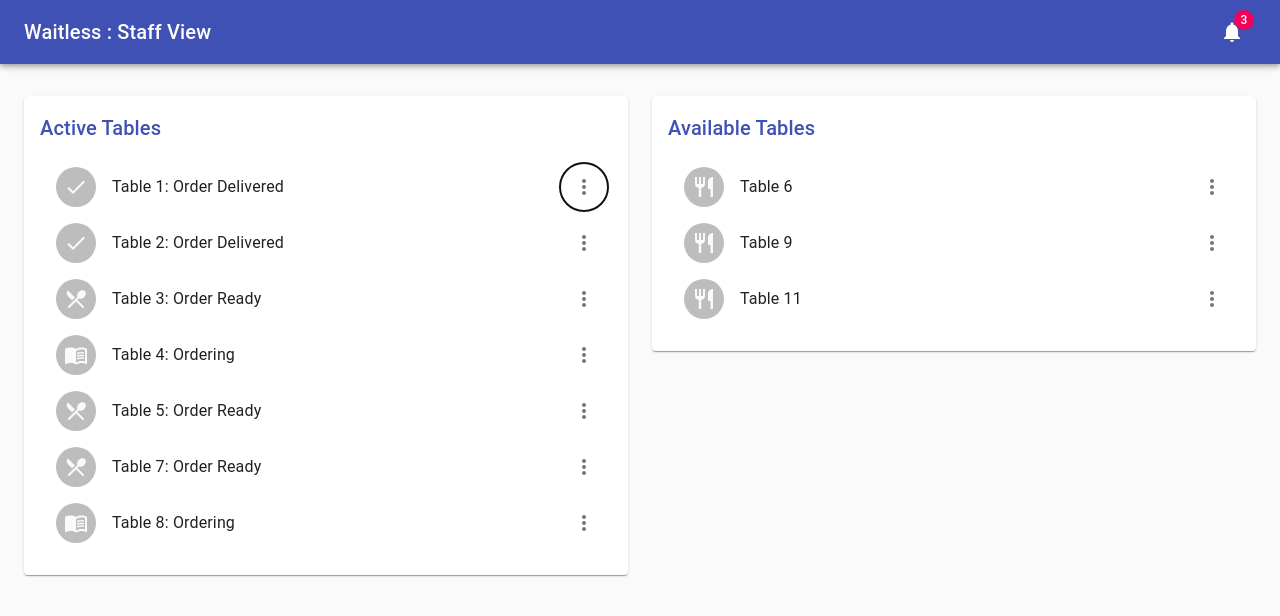
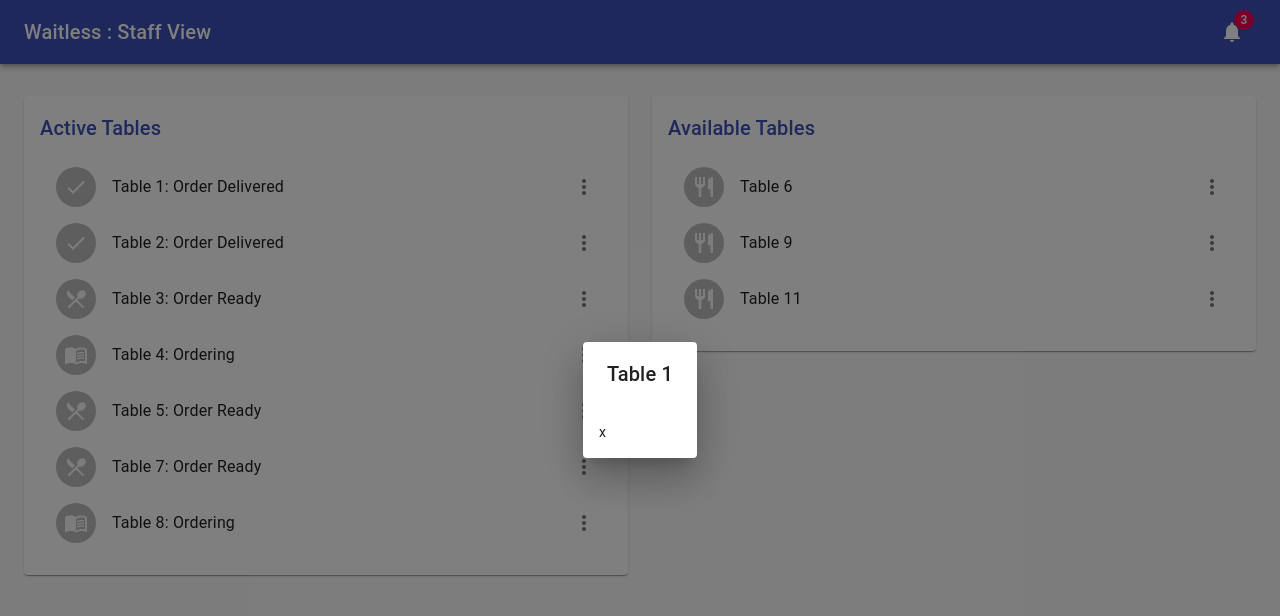
Before and after one commit to firzad/WaitLess, a React (Create React App) app in the folder client/: page /staff in a window 1280 px wide. Both pictures are taken after a click on the button 584 px from the left and 187 px from the top of the page. Shown: the top 616 px of the page. Built offline with nearby package versions, Linux system fonts and the light colour scheme.

Commit message:
Table Dialogue setup

```diff
--- a/client/src/components/Staff/ActiveTables.tsx
+++ b/client/src/components/Staff/ActiveTables.tsx
@@ -1,9 +1,7 @@
 import React from 'react';
 import List from '@material-ui/core/List';
-import IconButton from '@material-ui/core/IconButton';
 import Restaurant from '@material-ui/icons/Restaurant';
 import ListItem from '@material-ui/core/ListItem';
-import MoreVert from '@material-ui/icons/MoreVert';
 import ListItemAvatar from '@material-ui/core/ListItemAvatar';
 import ListItemSecondaryAction from '@material-ui/core/ListItemSecondaryAction';
 import ListItemText from '@material-ui/core/ListItemText';
@@ -11,6 +9,7 @@ import Avatar from '@material-ui/core/Avatar';
 import LocalDiningIcon from '@material-ui/icons/LocalDining';
 import MenuBookIcon from '@material-ui/icons/MenuBook';
 import DoneIcon from '@material-ui/icons/Done';
+import TableDialogue from './TableDialogue'
 
 
 export default function ActiveTables(){
@@ -27,7 +26,7 @@ export default function ActiveTables(){
 			'8' : 'Ordering',
 			'1' : 'Order Delivered'
 			},
-			'icons':{}
+		'icons':{}
 	}
 
 	function createIcons(tables){
@@ -89,9 +88,9 @@ export default function ActiveTables(){
 	            primary={"Table " + tableid.toString() + ": " + active_tables.tableList[tableid]}
 	          />
 	          <ListItemSecondaryAction>
-	            <IconButton edge="end" aria-label="More">
-	              <MoreVert />
-	            </IconButton>
+
+	          <TableDialogue table={tableid}/>
+
 	          </ListItemSecondaryAction>
 	        </ListItem>
 		))
--- a/client/src/components/Staff/AssistanceDialogue.tsx
+++ b/client/src/components/Staff/AssistanceDialogue.tsx
@@ -16,15 +16,13 @@ import Dialog from '@material-ui/core/Dialog';
 function AssistanceDialogue(props) {
 	const { onClose, open } = props;
 
-	const handleClose = () => {
+	function handleClose(){
 		onClose(false);
 	};
 
 	//CALL TO THE BACKEND HERE
 	//const [assistanceList, setAssistanceList] = React.useState(backend.getTableAssistanceList());
 	const [assistanceList, setAssistanceList] = React.useState(['4','5','7']);
-
-
 
 	function removeAssistanceTable(table){
 		/////////////
@@ -33,7 +31,6 @@ function AssistanceDialogue(props) {
 		//const new_tables = backend.getTableAssistance()
 		//setAssistanceList(new_tables)
 		///////////
-
 		const tables = assistanceList.slice()
 		const index = tables.indexOf(table);
 		tables.splice(index,1)
@@ -56,7 +53,7 @@ function AssistanceDialogue(props) {
                         <ListItemSecondaryAction>
                         <IconButton edge="end"  onClick={() => removeAssistanceTable(table)} aria-label="More"  >
                             <Done />
-                            </IconButton>
+                        </IconButton>
                         </ListItemSecondaryAction>
                     </ListItem>
                 ))}
@@ -89,7 +86,8 @@ export default function AssistanceDialogueIcon(){
     setInterval(updateNumAssistance, 5000)
 
 	return (
-		<div><IconButton color="inherit" onClick={handleClickOpen}>
+		<div>
+        <IconButton color="inherit" onClick={handleClickOpen}>
             <Badge badgeContent={num_assistance} color="secondary">
               <NotificationsIcon />
             </Badge>
@@ -97,5 +95,5 @@ export default function AssistanceDialogueIcon(){
 
           <AssistanceDialogue open={open} onClose={handleClose} />
         </div>
-      )
+    )
 }
--- /dev/null
+++ b/client/src/components/Staff/TableDialogue.tsx
@@ -0,0 +1,50 @@
+import React from 'react';
+import MoreVert from '@material-ui/icons/MoreVert';
+import DialogTitle from '@material-ui/core/DialogTitle';
+import Dialog from '@material-ui/core/Dialog';
+import IconButton from '@material-ui/core/IconButton';
+import List from '@material-ui/core/List';
+import ListItem from '@material-ui/core/ListItem';
+
+function TableDetails(props){
+	const { onClose, open, table} = props;
+	const tableid = table.table
+
+	function handleClose(){
+		onClose(false)
+	}
+
+	return(
+		<Dialog onClose={handleClose} aria-labelledby="simple-dialog-title" open={open}>
+            <DialogTitle id="simple-dialog-title">Table {tableid.toString()}</DialogTitle>
+        	<List>
+        		<ListItem>
+        			x
+        		</ListItem>
+        	</List>
+    	</Dialog>
+	)
+}
+
+
+export default function TableDialogue(props){
+	const tableid = props
+	const [open, setOpen] = React.useState(false);
+
+	function handleClickOpen(){
+    	setOpen(true);
+  	}
+
+	function handleClose(){
+		setOpen(false)
+	}
+
+	return(
+		<div>
+		<IconButton edge="end" aria-label="More" onClick = {handleClickOpen}>
+			<MoreVert/>
+		</IconButton>
+		<TableDetails onClose={handleClose} open={open} table={tableid}/>
+		</div>
+	)
+}
```
